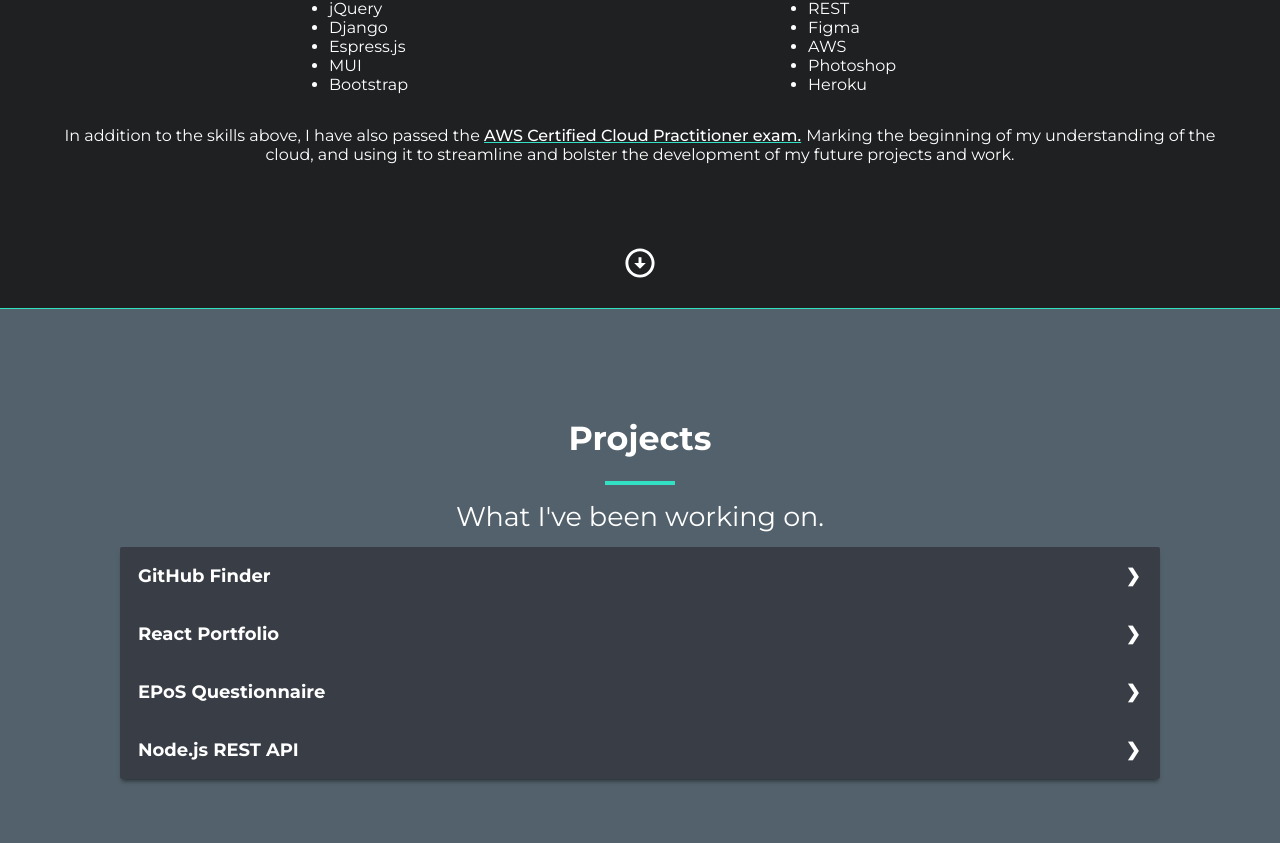
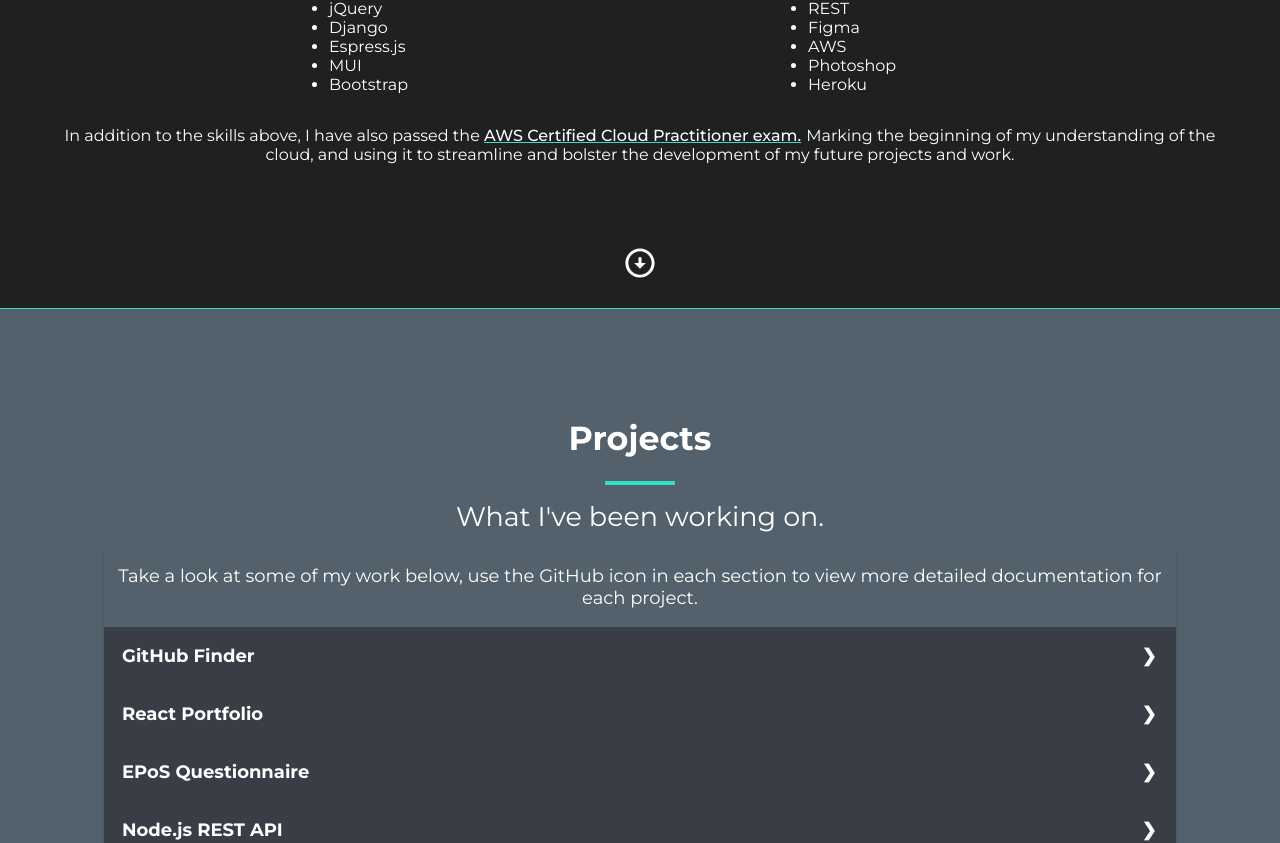
Before and after one commit to aaronzor/react-portfolio-aaron, a React (Create React App) app: page / in a window 1280 px wide. Shown: the part 1954-2797 px from the top of the page. Built offline with nearby package versions, Linux system fonts and the light colour scheme; the HTML template or start-up script is replaced by a standard one.

Commit message:
Projects component working

```diff
--- a/src/components/projects/Project.js
+++ b/src/components/projects/Project.js
@@ -1,4 +1,5 @@
 import React from 'react';
+import GitHubIcon from '@mui/icons-material/GitHub';
 
 const Project = (props) => {
   // Destructuring props
@@ -10,7 +11,18 @@
       <label class='tab-label' for={id}>
         {title}
       </label>
-      <div class='tab-content'>{description}</div>
+      <div class='tab-content'>
+        {description}
+        <a href={link}>
+          <GitHubIcon
+            style={{
+              border: '0.1rem solid #32e0c4',
+              borderRadius: '50%',
+              color: '#32e0c4',
+            }}
+          />
+        </a>
+      </div>
     </div>
   );
 };
--- a/src/components/projects/Projects.js
+++ b/src/components/projects/Projects.js
@@ -4,6 +4,7 @@
 
 // Import Components
 import Layout from '../layout/Layout';
+import ScrollDown from '../scroll/ScrollDown';
 import Project from './Project';
 
 // Import Styles
@@ -15,14 +16,20 @@
       <Fade duration={1000}>
         <div class='projects-main'>
           <div class='col'>
-            <h2>What I've been working on.</h2>
+            <h2 className='projects-desc'>What I've been working on.</h2>
             <div class='tabs'>
+              <p className='projects-desc'>
+                Take a look at some of my work below, use the GitHub icon in
+                each section to view more detailed documentation for each
+                project.
+              </p>
               {projects.projects.map((projects) => {
                 return (
                   <Project
                     title={projects.title}
                     id={projects.id}
                     description={projects.description}
+                    link={projects.link}
                   />
                 );
               })}
@@ -30,6 +37,7 @@
           </div>
         </div>
       </Fade>
+      <ScrollDown />
     </Layout>
   );
 };
--- a/src/components/projects/projects.css
+++ b/src/components/projects/projects.css
@@ -14,6 +14,9 @@
   position: absolute;
   opacity: 0;
   z-index: -1;
+}
+.projects-desc {
+  text-align: center;
 }
 
 /* Main Container */
@@ -50,7 +53,9 @@
   background: #393e46;
   font-weight: bold;
   cursor: pointer;
-  /* Icon */
+}
+.col {
+  margin-bottom: 2.5rem;
 }
 .tab-label:hover {
   background: #1a252f;
@@ -63,6 +68,9 @@
   transition: all 0.35s;
 }
 .tab-content {
+  display: flex;
+  flex-direction: row;
+  justify-content: space-between;
   max-height: 0;
   padding: 0 1em;
   color: #2c3e50;
```
